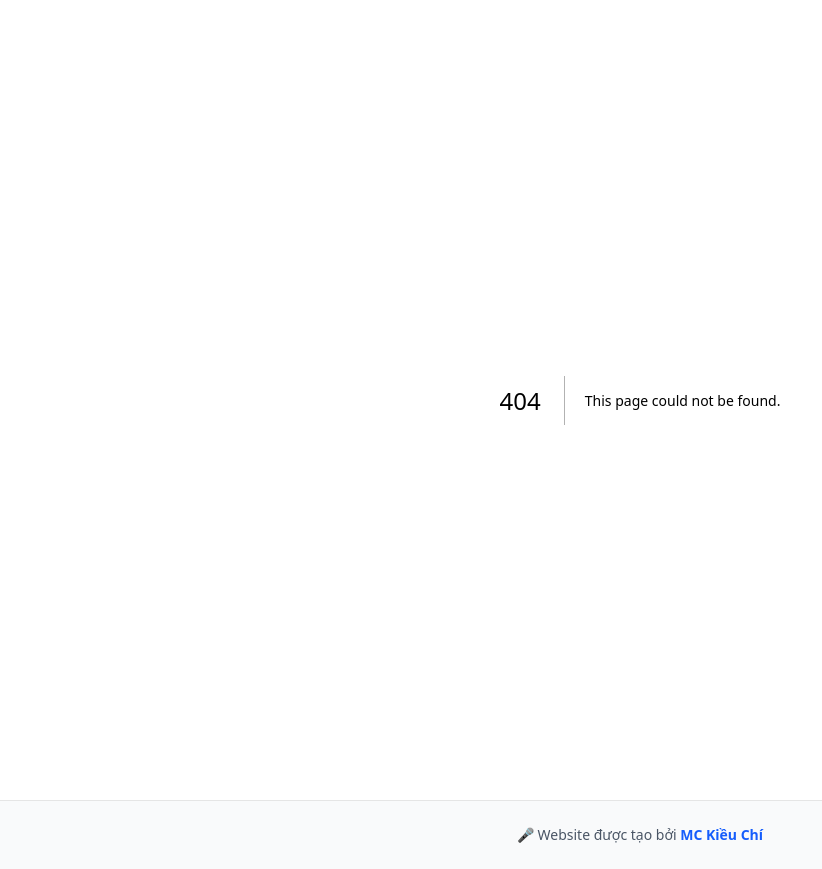
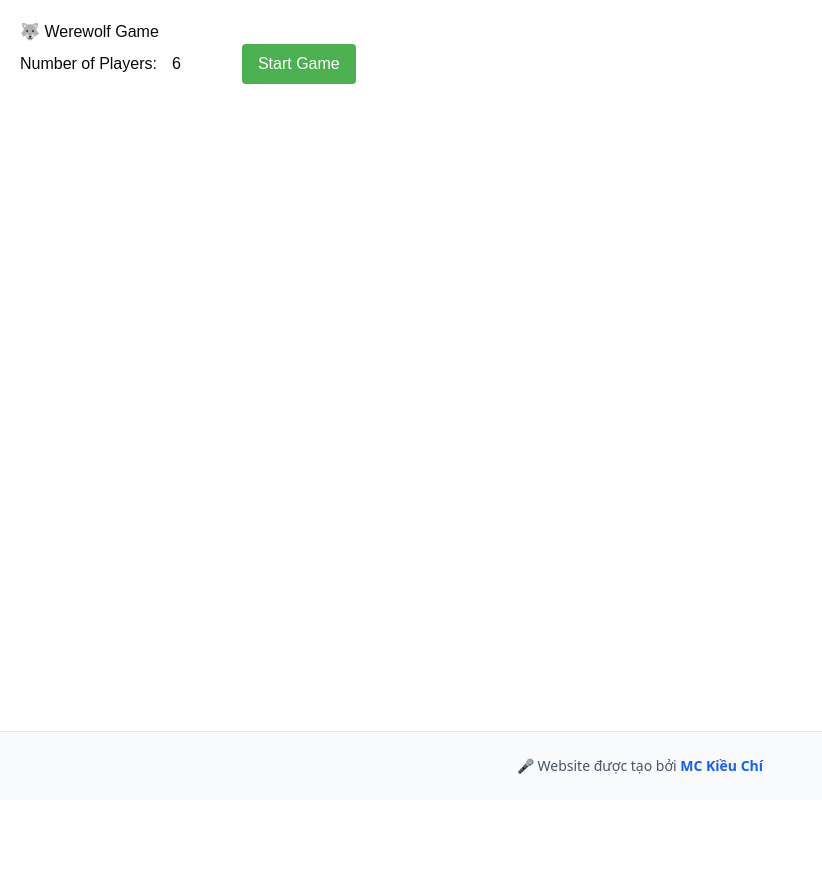
Before and after one commit to chily671/mc, a Next.js app: page /werewolf in a window 1280 px wide. Before the commit this address had no page. Shown: the whole page, without its empty margins (0-822 px from the left). After the commit the page ends 800 px from the top, so only its background shows below. Built offline with nearby package versions, Linux system fonts and the light colour scheme.

Commit message:
feat: add Werewolf game page with player management and game logic

```diff
--- a/src/app/page.js
+++ b/src/app/page.js
@@ -6,6 +6,7 @@ export default function Dashboard() {
     { href: "/word-frames", label: "📚 Sổ tay từ vựng" },
     { href: "/title", label: "📝 Chủ đề và hướng tiếp cận" },
     { href: "/game", label: "🎮 Người Mũ Trắng" },
+    { href: "/werewolf", label: "🐺 Random Game ma sói", disabled: true },
   ];
 
   return (
@@ -15,7 +16,15 @@ export default function Dashboard() {
       </h1>
 
       <div className="grid grid-cols-1 sm:grid-cols-2 gap-6 w-full max-w-2xl">
-        {menu.map((item) => (
+        {menu.map((item) =>
+          item.disabled ? (
+            <div
+              key={item.href}
+              className="p-6 bg-gray-200 rounded-2xl shadow-md text-center text-lg font-semibold text-gray-400 cursor-not-allowed"
+            >
+              {item.label} (Coming soon)
+            </div>
+          ) : (
             <Link
               key={item.href}
               href={item.href}
@@ -23,7 +32,8 @@ export default function Dashboard() {
             >
               {item.label}
             </Link>
-        ))}
+          ),
+        )}
       </div>
     </div>
   );
--- /dev/null
+++ b/src/app/werewolf/page.js
@@ -0,0 +1,121 @@
+"use client";
+import { useState } from "react";
+
+export default function WerewolfPage() {
+  const [players, setPlayers] = useState([]);
+  const [playerCount, setPlayerCount] = useState(6);
+  const [gameStarted, setGameStarted] = useState(false);
+
+  const roles = [
+    "Werewolf",
+    "Werewolf",
+    "Villager",
+    "Villager",
+    "Seer",
+    "Hunter",
+  ];
+
+  const startGame = () => {
+    const shuffled = [...roles].sort(() => Math.random() - 0.5);
+    const newPlayers = Array.from({ length: playerCount }, (_, i) => ({
+      id: i + 1,
+      name: `Player ${i + 1}`,
+      role: shuffled[i] || "Villager",
+      revealed: false,
+    }));
+    setPlayers(newPlayers);
+    setGameStarted(true);
+  };
+
+  const toggleReveal = (id) => {
+    setPlayers(
+      players.map((p) => (p.id === id ? { ...p, revealed: !p.revealed } : p)),
+    );
+  };
+
+  const resetGame = () => {
+    setPlayers([]);
+    setGameStarted(false);
+  };
+
+  return (
+    <div style={{ padding: "20px", fontFamily: "Arial" }}>
+      <h1>🐺 Werewolf Game</h1>
+
+      {!gameStarted ? (
+        <div>
+          <label>
+            Number of Players:
+            <input
+              type="number"
+              min="4"
+              max="10"
+              value={playerCount}
+              onChange={(e) => setPlayerCount(Number(e.target.value))}
+              style={{ marginLeft: "10px", padding: "5px" }}
+            />
+          </label>
+          <button
+            onClick={startGame}
+            style={{
+              marginLeft: "10px",
+              padding: "8px 16px",
+              backgroundColor: "#4CAF50",
+              color: "white",
+              border: "none",
+              borderRadius: "4px",
+              cursor: "pointer",
+            }}
+          >
+            Start Game
+          </button>
+        </div>
+      ) : (
+        <div>
+          <div
+            style={{
+              display: "grid",
+              gridTemplateColumns: "repeat(auto-fit, minmax(150px, 1fr))",
+              gap: "10px",
+              marginTop: "20px",
+            }}
+          >
+            {players.map((player) => (
+              <div
+                key={player.id}
+                onClick={() => toggleReveal(player.id)}
+                style={{
+                  padding: "15px",
+                  border: "2px solid #333",
+                  borderRadius: "8px",
+                  backgroundColor: player.revealed ? "#ffecb3" : "#e0e0e0",
+                  cursor: "pointer",
+                  textAlign: "center",
+                }}
+              >
+                <p style={{ margin: "0 0 10px" }}>{player.name}</p>
+                <p style={{ fontSize: "18px", fontWeight: "bold", margin: 0 }}>
+                  {player.revealed ? player.role : "?"}
+                </p>
+              </div>
+            ))}
+          </div>
+          <button
+            onClick={resetGame}
+            style={{
+              marginTop: "20px",
+              padding: "8px 16px",
+              backgroundColor: "#f44336",
+              color: "white",
+              border: "none",
+              borderRadius: "4px",
+              cursor: "pointer",
+            }}
+          >
+            New Game
+          </button>
+        </div>
+      )}
+    </div>
+  );
+}
```
Lines whose indentation alone changed are shown as unchanged.
